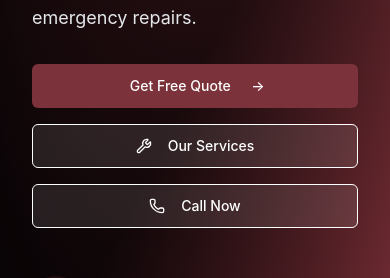
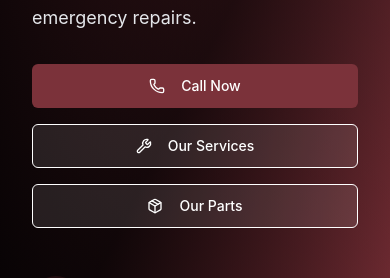
Before and after one commit to jonahduckworth/munden-trucking-website, a Next.js app: page / in a window 390 px wide. Shown: the part 377-655 px from the top of the page. Built offline with nearby package versions, Linux system fonts and the light colour scheme; no server answers.

Commit message:
Update hero section buttons
- Change Get Free Quote button to Call Now with phone link
- Add Our Parts button after Our Services

```diff
--- a/components/sections/Hero.tsx
+++ b/components/sections/Hero.tsx
@@ -3,7 +3,7 @@
 import Link from "next/link"
 import Image from "next/image"
 import { Button } from "@/components/ui/button"
-import { Phone, Calendar, Wrench } from "lucide-react"
+import { Phone, Calendar, Wrench, Package } from "lucide-react"
 import { motion } from "framer-motion"
 
 const Hero = () => {
@@ -36,16 +36,10 @@ const Hero = () => {
 
           <div className="flex flex-col sm:flex-row gap-4 mb-12">
             <Button size="lg" asChild className="group">
-              <Link href="/quote">
-                Get Free Quote
-                <motion.span
-                  className="ml-2 inline-block"
-                  animate={{ x: [0, 5, 0] }}
-                  transition={{ repeat: Infinity, duration: 1.5 }}
-                >
-                  →
-                </motion.span>
-              </Link>
+              <a href="tel:250-828-2268">
+                <Phone className="mr-2 h-4 w-4" />
+                Call Now
+              </a>
             </Button>
             <Button size="lg" variant="outline" asChild className="bg-white/10 text-white border-white hover:bg-white hover:text-munden-burgundy">
               <Link href="/services/service-department">
@@ -54,10 +48,10 @@ const Hero = () => {
               </Link>
             </Button>
             <Button size="lg" variant="outline" asChild className="bg-white/10 text-white border-white hover:bg-white hover:text-munden-burgundy">
-              <a href="tel:250-828-2268">
-                <Phone className="mr-2 h-4 w-4" />
-                Call Now
-              </a>
+              <Link href="/services/parts">
+                <Package className="mr-2 h-4 w-4" />
+                Our Parts
+              </Link>
             </Button>
           </div>
 
```
Also changed, not shown: tsconfig.json (+19 -5 lines).
